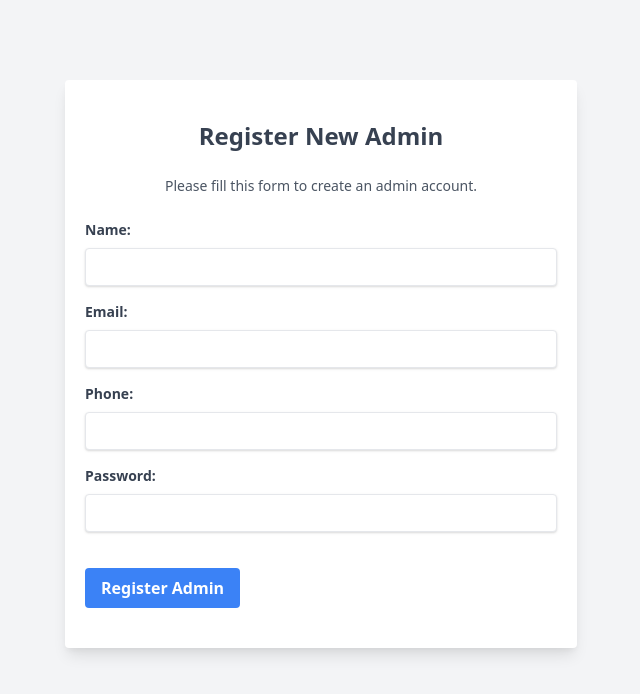
After one commit to kumaraevan/e-commerce, a PHP site: page /register_admin.php in a window 1280 px wide. The commit adds this page. Shown: the top 694 px of the page, without its empty margins (319-959 px from the left). Run offline with PHP 8.4, Linux system fonts and the light colour scheme; the visitor is signed in with stand-in values (Sample User, id 1).

Commit message:
Add files via upload
fixing bugs in cart.php and notifications.php
adding more admin functionalities

```diff
--- a/notifications.php
+++ b/notifications.php
@@ -9,6 +9,7 @@ if (!isset($_SESSION["loggedin"]) || $_SESSION["loggedin"] !== true) {
 
 $user_id = $_SESSION["user_id"];
 $orders = [];
+
 
 if ($_SERVER["REQUEST_METHOD"] == "POST" && isset($_POST['arrived_order_id'])) {
     $arrived_order_id = $_POST['arrived_order_id'];
--- /dev/null
+++ b/register_admin.php
@@ -0,0 +1,144 @@
+<?php
+session_start();
+require_once 'config.php';
+
+// Redirect non-logged in users or non-admins
+if (!isset($_SESSION["loggedin"]) || $_SESSION["loggedin"] !== true || $_SESSION["role"] !== 'admin') {
+    header("Location: login.php");
+    exit;
+}
+
+// Function to sanitize data
+function test_input($data) {
+    $data = trim($data);
+    $data = stripslashes($data);
+    $data = htmlspecialchars($data);
+    return $data;
+}
+
+// Initialize variables for error messages
+$nameErr = $emailErr = $phoneErr = $passwordErr = $success_msg = "";
+$name = $email = $phone = $password = "";
+
+if ($_SERVER["REQUEST_METHOD"] == "POST" && isset($_POST['register'])) {
+    // Validate name
+    if (empty($_POST["name"])) {
+        $nameErr = "Name is required";
+    } else {
+        $name = test_input($_POST["name"]);
+        // check if name only contains letters and whitespace
+        if (!preg_match("/^[a-zA-Z-' ]*$/", $name)) {
+            $nameErr = "Only letters and white space allowed";
+        }
+    }
+
+    // Validate email
+    if (empty($_POST["email"])) {
+        $emailErr = "Email is required";
+    } else {
+        $email = test_input($_POST["email"]);
+        // check if e-mail address is well-formed
+        if (!filter_var($email, FILTER_VALIDATE_EMAIL)) {
+            $emailErr = "Invalid email format";
+        }
+    }
+
+    // Validate phone
+    if (empty($_POST["phone"])) {
+        $phoneErr = "Phone is required";
+    } else {
+        $phone = test_input($_POST["phone"]);
+        // check if phone number is valid (this is a simple regex for numbers only)
+        if (!preg_match("/^[0-9]*$/", $phone)) {
+            $phoneErr = "Only numbers are allowed";
+        }
+    }
+
+    // Validate password
+    if (empty($_POST["password"])) {
+        $passwordErr = "Password is required";
+    } else {
+        $password = test_input($_POST["password"]);
+    }
+
+
+    // If no errors, proceed to insert
+    if (empty($nameErr) && empty($emailErr) && empty($phoneErr) && empty($passwordErr) ) {
+        $password = password_hash($password, PASSWORD_DEFAULT); // Hash the password
+        $role = 'admin'; // Set the role
+
+        // Insert into database
+        $sql = "INSERT INTO users (name, email, phone, password, role) VALUES (?, ?, ?, ?, ?)";
+
+        if ($stmt = $conn->prepare($sql)) {
+            $stmt->bind_param("sssss", $name, $email, $phone, $password, $role);
+
+            if ($stmt->execute()) {
+                // Set success message
+                $success_msg = "Admin registered successfully!";
+            } else {
+                // Set error message
+                $success_msg = "Error: " . $stmt->error;
+            }
+
+            $stmt->close();
+        }
+    } else {
+        // Display error messages
+        echo $nameErr;
+        echo $emailErr;
+        echo $phoneErr;
+        echo $passwordErr;
+    }
+}
+
+?>
+
+<!DOCTYPE html>
+<html lang="en">
+<head>
+    <meta charset="UTF-8">
+    <meta name="viewport" content="width=device-width, initial-scale=1.0">
+    <title>Admin Dashboard</title>
+    <link href="https://cdn.jsdelivr.net/npm/tailwindcss@2.2.19/dist/tailwind.min.css" rel="stylesheet">
+    <link rel="stylesheet" href="https://cdnjs.cloudflare.com/ajax/libs/font-awesome/5.15.3/css/all.min.css">
+</head>
+<body class="bg-gray-100">
+    <div class="max-w-lg mx-auto py-10 px-5 mt-20 bg-white shadow-lg rounded">
+        <?php if ($success_msg): ?>
+            <div class="text-center p-3 mb-2 bg-green-100 text-green-700 rounded">
+                <?php echo $success_msg; ?>
+            </div>
+        <?php endif; ?>
+        <h2 class="text-2xl font-semibold text-center text-gray-700 mb-6">Register New Admin</h2>
+        <p class="text-gray-600 text-sm text-center mb-6">Please fill this form to create an admin account.</p>
+        <form action="<?php echo htmlspecialchars($_SERVER["PHP_SELF"]); ?>" method="post">
+            <div class="mb-4">
+                <label class="block text-gray-700 text-sm font-bold mb-2">Name:</label>
+                <input type="text" name="name" class="shadow appearance-none border rounded w-full py-2 px-3 text-gray-700 leading-tight focus:outline-none focus:shadow-outline" value="<?php echo $name; ?>">
+                <p class="text-red-500 text-xs italic"><?php echo $nameErr; ?></p>
+            </div>
+            <div class="mb-4">
+                <label class="block text-gray-700 text-sm font-bold mb-2">Email:</label>
+                <input type="email" name="email" class="shadow appearance-none border rounded w-full py-2 px-3 text-gray-700 leading-tight focus:outline-none focus:shadow-outline" value="<?php echo $email; ?>">
+                <p class="text-red-500 text-xs italic"><?php echo $emailErr; ?></p>
+            </div>
+            <div class="mb-4">
+                <label class="block text-gray-700 text-sm font-bold mb-2">Phone:</label>
+                <input type="text" name="phone" class="shadow appearance-none border rounded w-full py-2 px-3 text-gray-700 leading-tight focus:outline-none focus:shadow-outline" value="<?php echo $phone; ?>">
+                <p class="text-red-500 text-xs italic"><?php echo $phoneErr; ?></p>
+            </div>
+            <div class="mb-6">
+                <label class="block text-gray-700 text-sm font-bold mb-2">Password:</label>
+                <input type="password" name="password" class="shadow appearance-none border rounded w-full py-2 px-3 text-gray-700 mb-3 leading-tight focus:outline-none focus:shadow-outline">
+                <p class="text-red-500 text-xs italic"><?php echo $passwordErr; ?></p>
+            </div>
+            <div class="flex items-center justify-between">
+                <button type="submit" name="register" class="bg-blue-500 hover:bg-blue-700 text-white font-bold py-2 px-4 rounded focus:outline-none focus:shadow-outline">
+                    Register Admin
+                </button>
+            </div>
+        </form>
+    </div>
+</body>
+</html>
--- a/seller_add_new_products.php
+++ b/seller_add_new_products.php
@@ -33,7 +33,7 @@ if ($_SERVER["REQUEST_METHOD"] == "POST" && isset($_POST['submit'])) {
     $categoryID = intval($_POST['category']);
 
     // Handle file upload
-    $target_dir = "uploads/";
+    $target_dir = "img/uploads/";
     $target_file = $target_dir . basename($_FILES["productImage"]["name"]);
     $uploadOk = 1;
     $imageFileType = strtolower(pathinfo($target_file, PATHINFO_EXTENSION));
```
Also changed, not shown: account.php (+44 -28 lines), admin.php (+9 -3 lines), admin_dashboard.php (+19 -0 lines), cart.php (+32 -68 lines).
